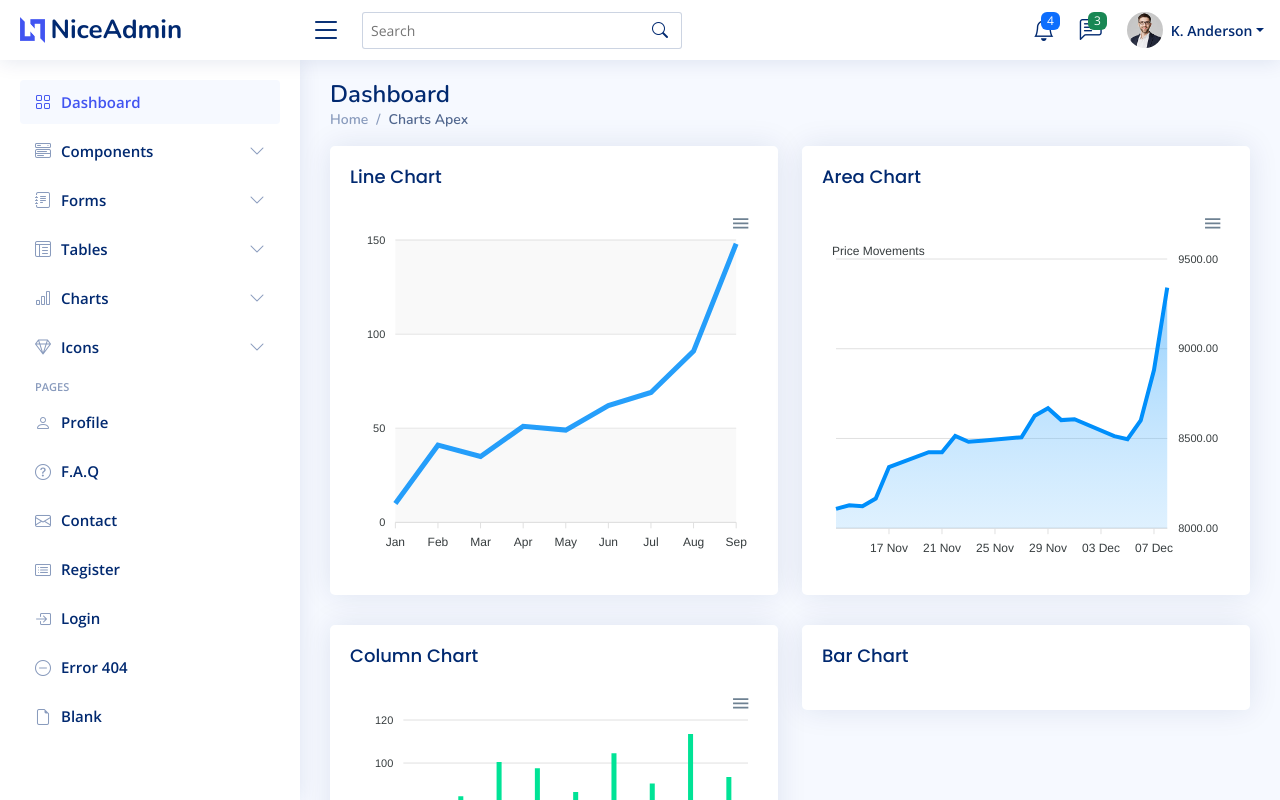
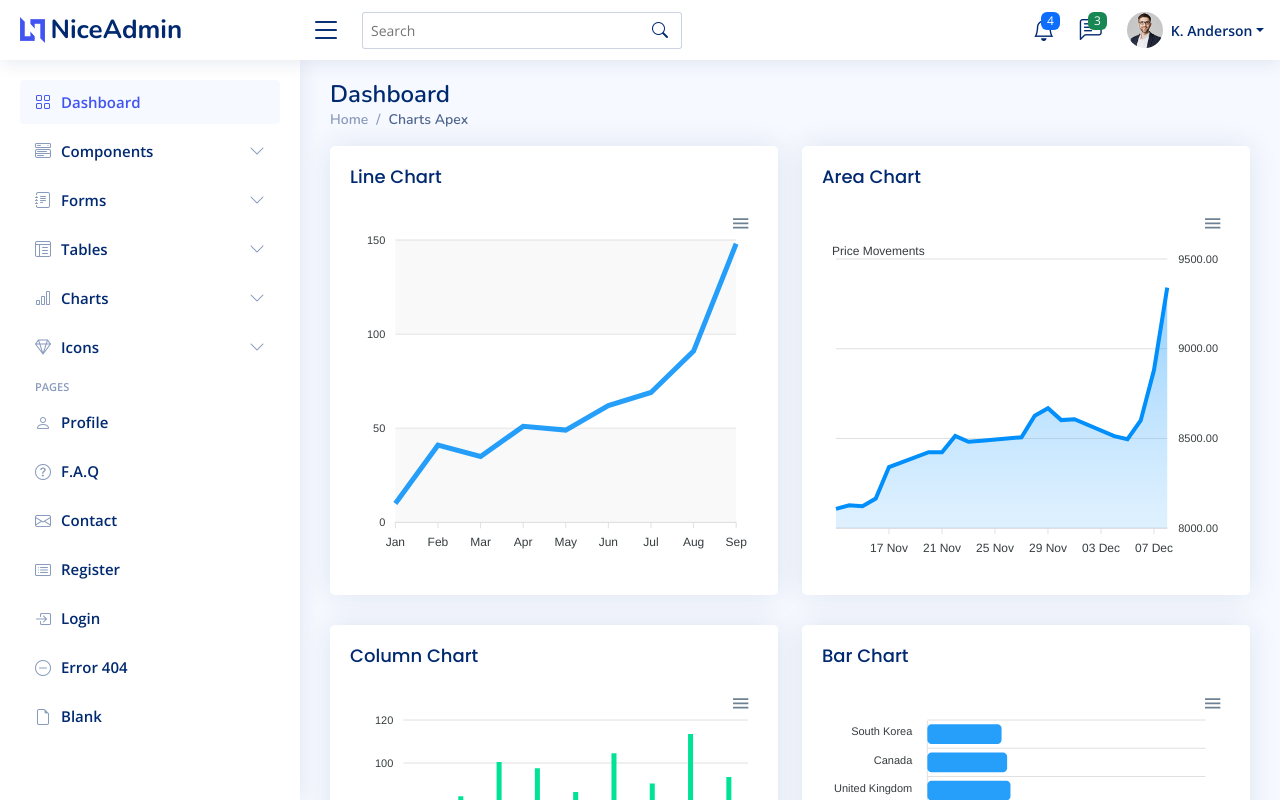
Before and after one commit to amitbd599/admin_bootstrap, a React (Create React App) app: page /charts-apexcharts in a window 1280 px wide. Shown: the top 800 px of the page. Built offline with nearby package versions, Linux system fonts and the light colour scheme.

Commit message:
Bar Chart add

```diff
--- a/src/components/ChartsApexInner.jsx
+++ b/src/components/ChartsApexInner.jsx
@@ -159,6 +159,43 @@ const ChartsApexInner = () => {
       },
     },
   };
+
+  const BarChartOptions = {
+    series: [
+      {
+        data: [400, 430, 448, 470, 540, 580, 690, 1100, 1200, 1380],
+      },
+    ],
+    options: {
+      chart: {
+        type: "bar",
+        height: 350,
+      },
+      plotOptions: {
+        bar: {
+          borderRadius: 4,
+          horizontal: true,
+        },
+      },
+      dataLabels: {
+        enabled: false,
+      },
+      xaxis: {
+        categories: [
+          "South Korea",
+          "Canada",
+          "United Kingdom",
+          "Netherlands",
+          "Italy",
+          "France",
+          "Japan",
+          "United States",
+          "China",
+          "Germany",
+        ],
+      },
+    },
+  };
   return (
     <section className='section'>
       <div className='row'>
@@ -212,7 +249,12 @@ const ChartsApexInner = () => {
             <div className='card-body'>
               <h5 className='card-title'>Bar Chart</h5>
               {/* Bar Chart */}
-              <div id='barChart' />
+              <ApexCharts
+                options={BarChartOptions.options}
+                series={BarChartOptions.series}
+                type='bar'
+                height={350}
+              />
               {/* End Bar Chart */}
             </div>
           </div>
```
